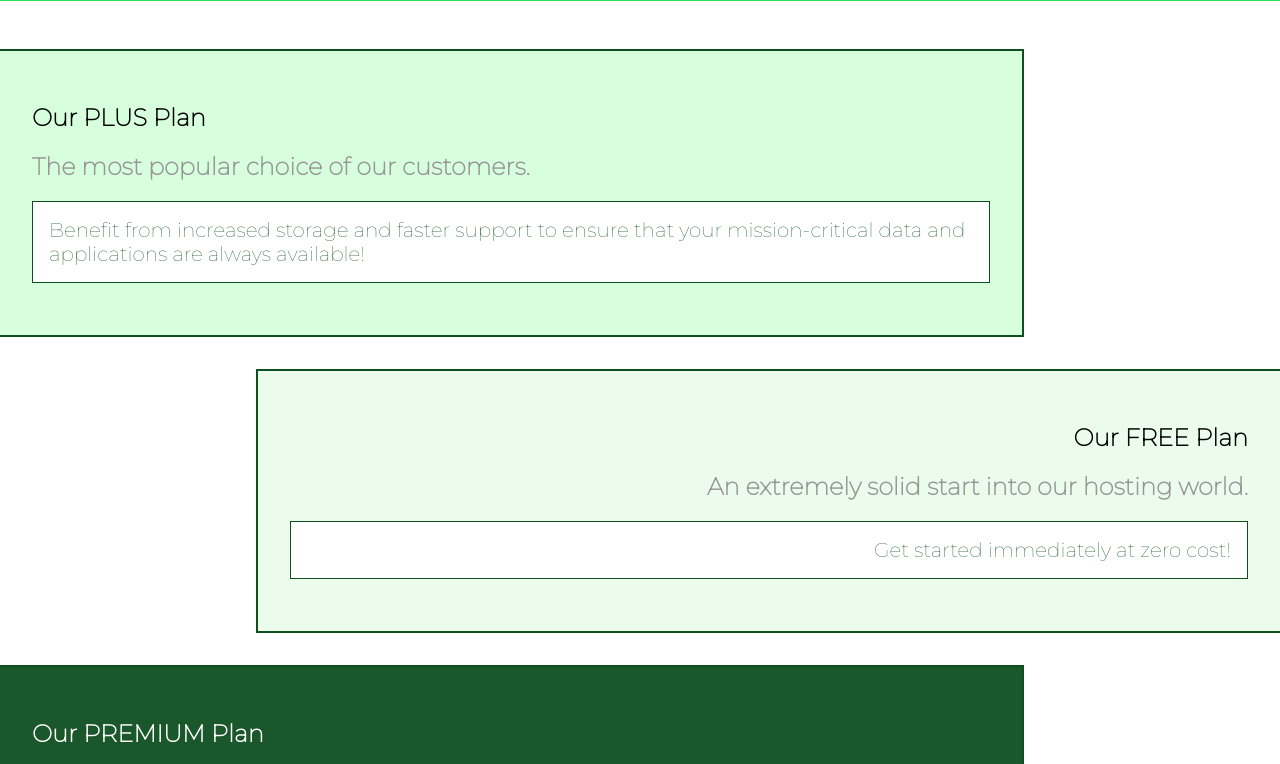
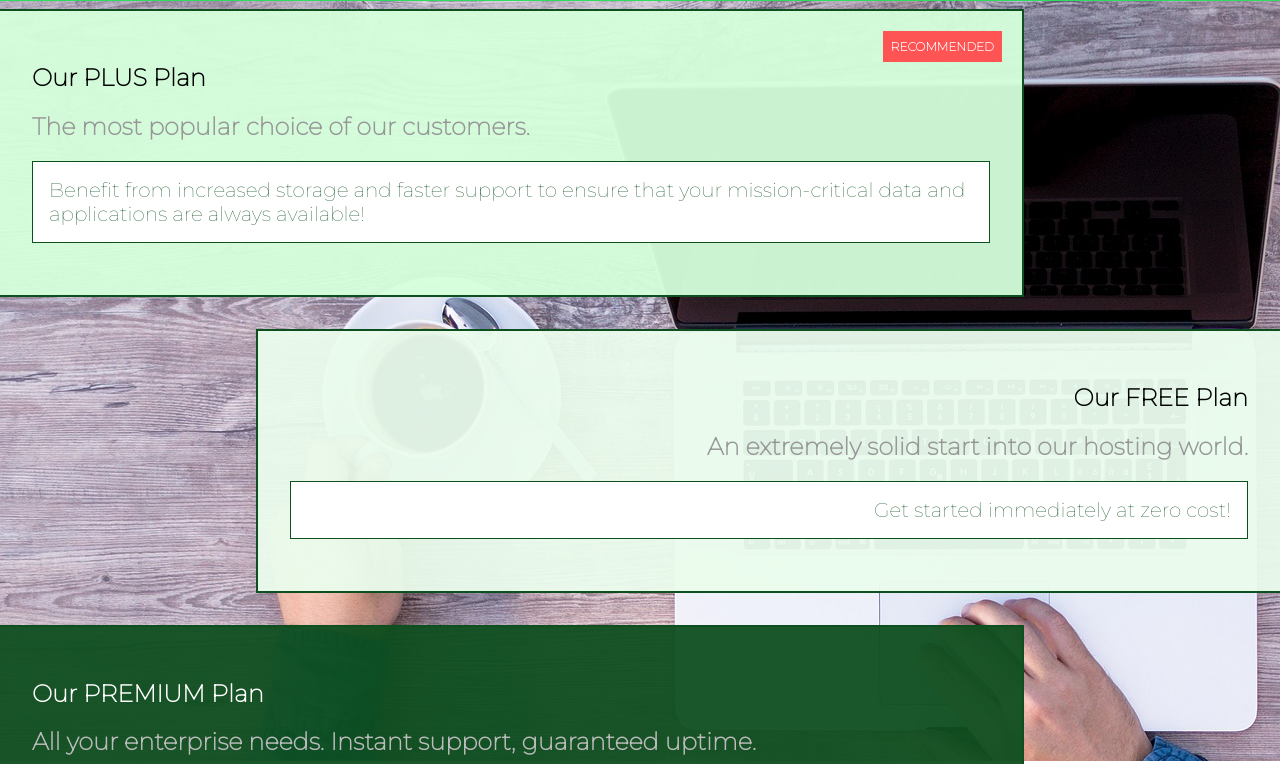
Before and after one commit to irvin-1999/Uhost, a plain HTML site: page packages/index.html in a window 1280 px wide. Shown: the part 39-803 px from the top of the page. Drawn offline with Linux system fonts and the light colour scheme.

Commit message:
added a background image on the packages and added a badge on the plus plan

```diff
--- a/packages/index.html
+++ b/packages/index.html
@@ -13,6 +13,7 @@
 </head>
 
 <body>
+    <div class="background"></div>
     <header class="main-header" >
         <div >
             <a href="index.html" class="main-header__brand" >
@@ -37,6 +38,7 @@
         <section class="package" id="plus">
             <a href="#">
                 <h1 class="package__title">Our PLUS Plan</h1>
+                <h2 class="package__badge">RECOMMENDED</h2>
                 <h2 class="package__subtitle">The most popular choice of our customers.</h2>
                 <p class="package__info">Benefit from increased storage and faster support to ensure that your mission-critical data and applications
                     are always available!</p>
--- a/packages/packages.css
+++ b/packages/packages.css
@@ -1,5 +1,13 @@
 main{
     padding-top:32px ;
+}
+
+.background{
+    background: url('../images/plans-background.jpg');
+    width: 100%;
+    height: 100%;
+    position: fixed;
+    z-index: -1;
 }
 
 .package{
@@ -20,6 +28,18 @@ main{
     color: inherit;
     display: block;
     padding: 32px;
+    position: relative;
+}
+
+.package__badge{
+    position: absolute;
+    top: 0;
+    right: 0;
+    margin: 20px;
+    font-size: 12px;
+    color: #fff;
+    background: #ff5454;
+    padding: 8px;
 }
 
 .package__subtitle{
--- a/shared.css
+++ b/shared.css
@@ -9,8 +9,10 @@ body{
 
 .main-header{
     width: 100%;
+    position: fixed;
     background-color: #2ddf5c;
     padding: 8px 16px;
+    z-index: 1;
 }
 
 .main-header > div{
```
Also changed, not shown: images/plans-background.jpg (added).
